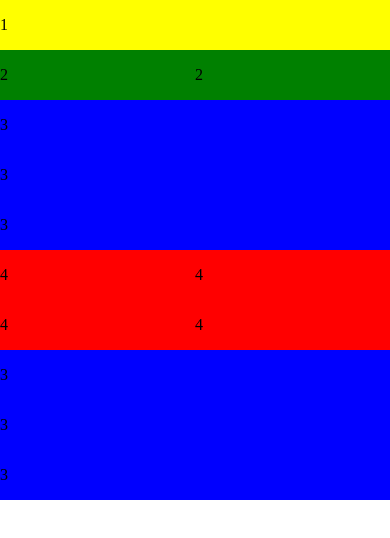
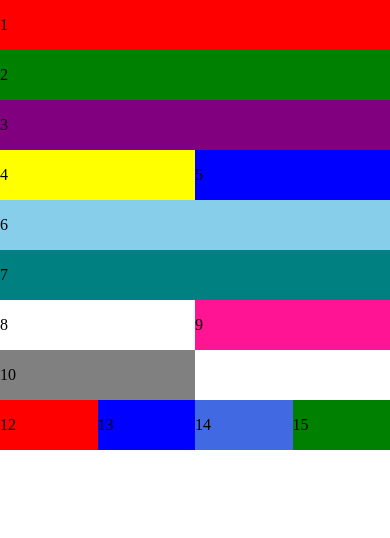
Before and after one commit to jovico7/responsive, a plain HTML site: page index.html in a window 390 px wide. Drawn offline with Linux system fonts and the light colour scheme.

Commit message:
Responsive

```diff
--- a/css/style.css
+++ b/css/style.css
@@ -22,32 +22,92 @@ body {
 
 .column-1 {
     /*contenido*/
-    width: 100%;
+    width: 33.33%;
     float: left;
-    background-color: yellow;
 }
 
 .column-2 {
     width: 50%;
     float: left;
+}
+
+.column-3 {
+    width: 50%;
+    float: left;
+}
+
+.column-4 {
+    width: 33.33%;
+    float: left;
+}
+
+.column-5 {
+    width: 25%;
+    float: left;
+}
+
+#caja2 {
     background-color: green;
 }
 
-.column-3 {
-    width: 33.33%;
-    float: left;
+#caja1 {
+    background-color: red;
+}
+
+#caja3 {
+    background-color: purple;
+}
+
+#caja4 {
+    background-color: yellow;
+}
+
+#caja5 {
     background-color: blue;
 }
 
-.column-4 {
-    width: 25%;
-    float: left;
+#caja6 {
+    background-color: skyblue;
+}
+
+#caja7 {
+    background-color: teal;
+}
+
+#caja8 {
+    background-color: white;
+}
+
+#caja9 {
+    background-color: deeppink;
+}
+
+#caja10 {
+    background-color: grey;
+}
+
+#caja12 {
     background-color: red;
+}
+
+#caja13 {
+    background-color: blue;
+}
+
+#caja14 {
+    background-color: royalblue;
+}
+
+#caja15 {
+    background: green;
 }
 
 @media only screen and (max-width: 600px) {
     /*  R E G L A S  */
     /*column-3 pasará de tener 33.33% a 100%*/
+    .column-1 {
+        width: 100%;
+    }
     .column-3 {
         width: 100%;
     }
--- a/index.html
+++ b/index.html
@@ -11,57 +11,64 @@
 
 <body>
     <div class="row">
-        <div class="column-1">
+        <div class="column-1" id="caja1">
             <p>1</p>
+        </div>
+        <div class="column-1" id="caja2">
+            <p>2</p>
+        </div>
+        <div class="column-1" id="caja3">
+            <p>3</p>
+        </div>
+    </div>
+
+
+
+    <div class="row">
+        <div class="column-2" id="caja4">
+            <p>4</p>
+        </div>
+        <div class="column-2" id="caja5">
+            <p>5</p>
         </div>
     </div>
 
     <div class="row">
-        <div class="column-2">
-            <p>2</p>
+        <div class="column-3" id="caja6">
+            <p>6</p>
         </div>
-        <div class="column-2">
-            <p>2</p>
+        <div class="column-3" id="caja7">
+            <p>7</p>
         </div>
     </div>
 
     <div class="row">
-        <div class="column-3">
-            <p>3</p>
+        <div class="column-4" id="caja8">
+            <p>8</p>
         </div>
-        <div class="column-3">
-            <p>3</p>
+        <div class="column-4" id="caja9">
+            <p>9</p>
         </div>
-        <div class="column-3">
-            <p>3</p>
+        <div class="column-4" id="caja10">
+            <p>10</p>
         </div>
     </div>
 
     <div class="row">
-        <div class="column-4">
-            <p>4</p>
+        <div class="column-5" id="caja12">
+            <p>12</p>
         </div>
-        <div class="column-4">
-            <p>4</p>
+        <div class="column-5" id="caja13">
+            <p>13</p>
         </div>
-        <div class="column-4">
-            <p>4</p>
+        <div class="column-5" id="caja14">
+            <p>14</p>
         </div>
-        <div class="column-4">
-            <p>4</p>
+        <div class="column-5" id="caja15">
+            <p>15</p>
         </div>
     </div>
 
-    <div class="row">
-        <div class="column-3">
-            <p>3</p>
-        </div>
-        <div class="column-3">
-            <p>3</p>
-        </div>
-        <div class="column-3">
-            <p>3</p>
-        </div>
 
 
 </body>
```
